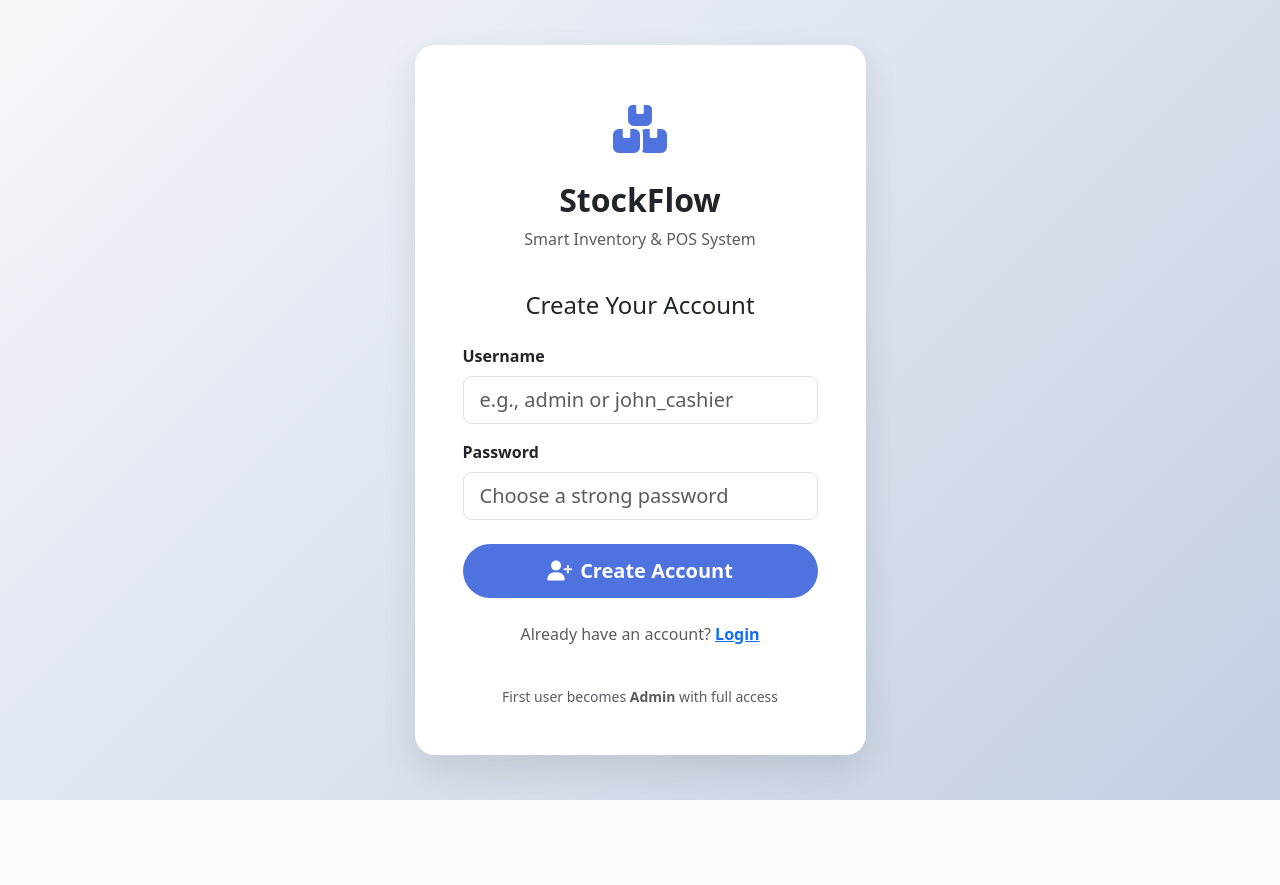
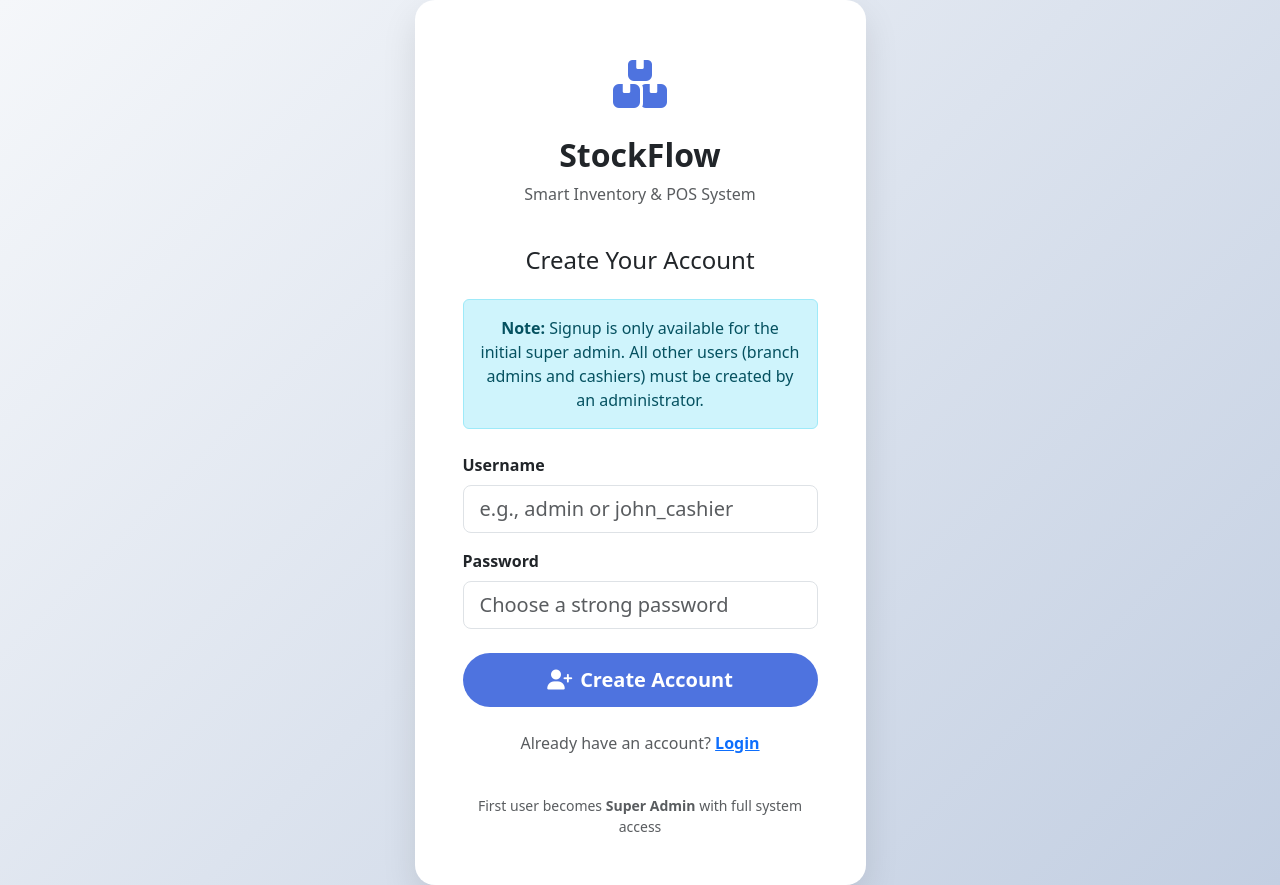
Before and after one commit to VINN5/StockFlow, a Flask app: page /signup in a window 1280 px wide. Before the commit the page ends 800 px from the top, so only its background shows below. Run offline with Flask 3, Linux system fonts and the light colour scheme; data that the repository does not hold is empty.

Commit message:
Update signup page: add info message about restricted signup

```diff
--- a/frontend/templates/signup.html
+++ b/frontend/templates/signup.html
@@ -47,13 +47,21 @@
 
                     <h4 class="text-center mb-4">Create Your Account</h4>
 
-                    {% with messages = get_flashed_messages() %}
+                    {% with messages = get_flashed_messages(with_categories=true) %}
                         {% if messages %}
-                            <div class="alert alert-success text-center">
-                                {{ messages[0] }}
-                            </div>
+                            {% for category, message in messages %}
+                                <div class="alert alert-{{ 'success' if category == 'success' else 'danger' }} text-center">
+                                    {{ message }}
+                                </div>
+                            {% endfor %}
                         {% endif %}
                     {% endwith %}
+
+                    <!-- New Alert Message -->
+                    <div class="alert alert-info text-center mb-4">
+                        <strong>Note:</strong> Signup is only available for the initial super admin.
+                        All other users (branch admins and cashiers) must be created by an administrator.
+                    </div>
 
                     <form method="POST">
                         <div class="mb-3">
@@ -74,7 +82,7 @@
                     </p>
 
                     <div class="text-center mt-4 text-muted small">
-                        First user becomes <strong>Admin</strong> with full access
+                        First user becomes <strong>Super Admin</strong> with full system access
                     </div>
                 </div>
             </div>
```
